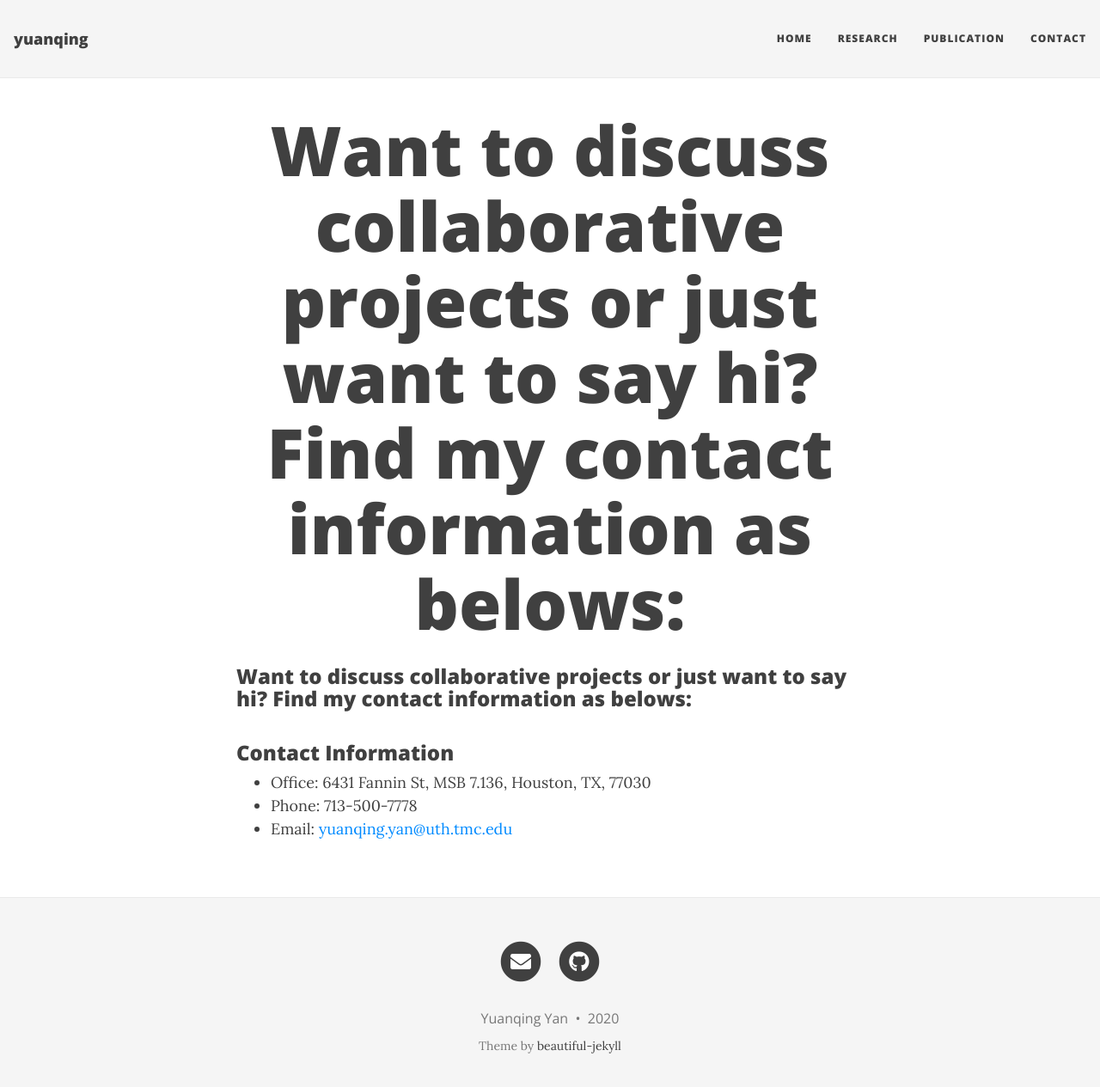
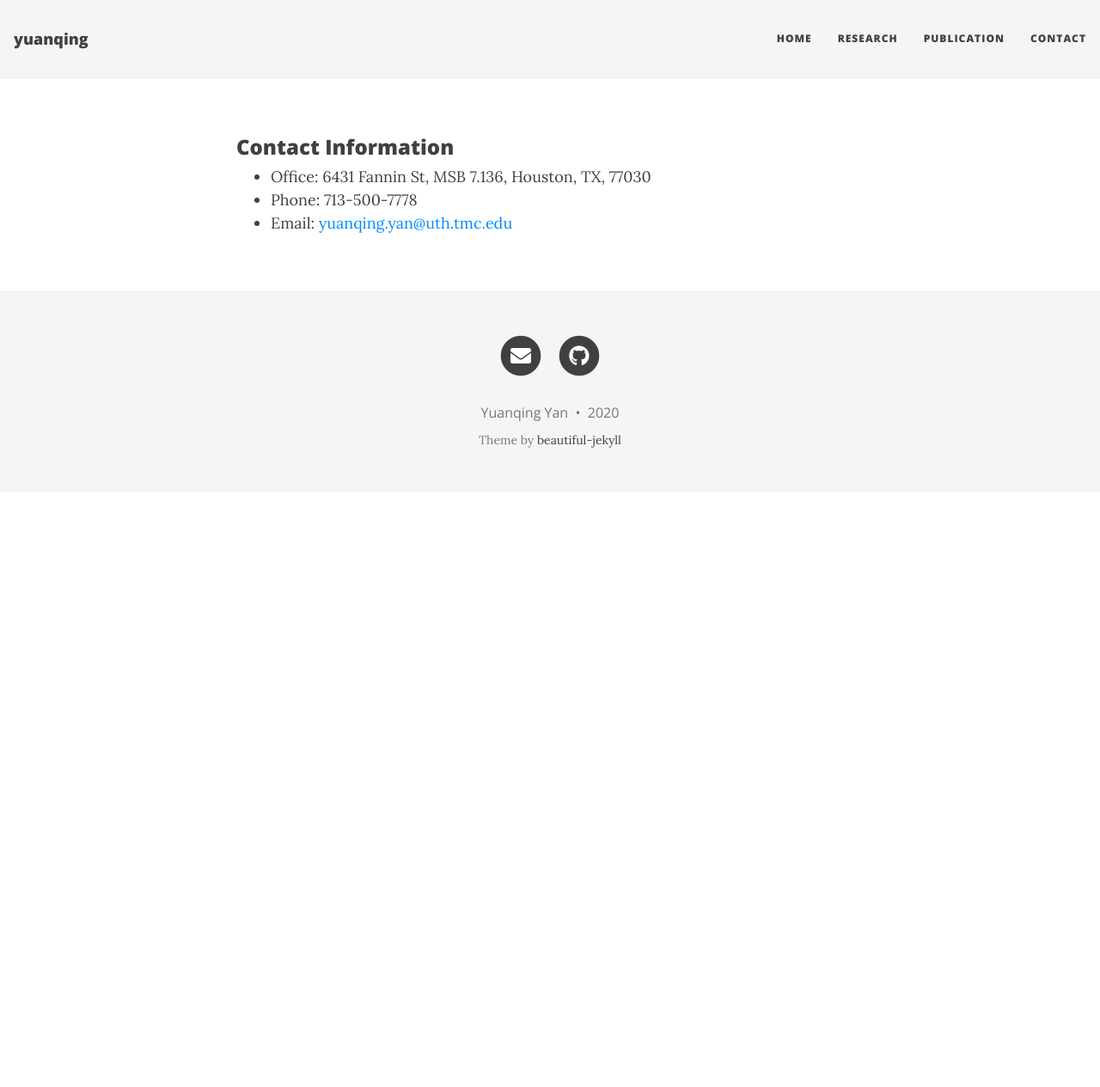
Before and after one commit to yuanqing-yan/Yuanqing, a Jekyll site: the page built from contact.md, in a window 1280 px wide and 1278 px high. Shown: the top 1265 px of the window at 86% size. Built offline with Jekyll 4.4.1, drawn with Linux system fonts in a browser that asks for light colours; nearby versions of some CDN libraries; our own code applies the rules of GitHub Pages for plain Markdown files.

Commit message:
ModifyContactInfo

```diff
--- a/contact.md
+++ b/contact.md
@@ -1,9 +1,8 @@
 ---
 layout: page
-title: " "
+title: "<font size="+2">Want to discuss collaborative projects or just want to say hi? Find my contact information as belows:</font>"
 cover-img: ["/img/contactInfo.jpg']
 ---
-### <font size="+2">Want to discuss collaborative projects or just want to say hi? Find my contact information as belows:</font>
 #### <br/>
 ### Contact Information
 * <font size="+1">Office: 6431 Fannin St, MSB 7.136, Houston, TX, 77030</font>
```
